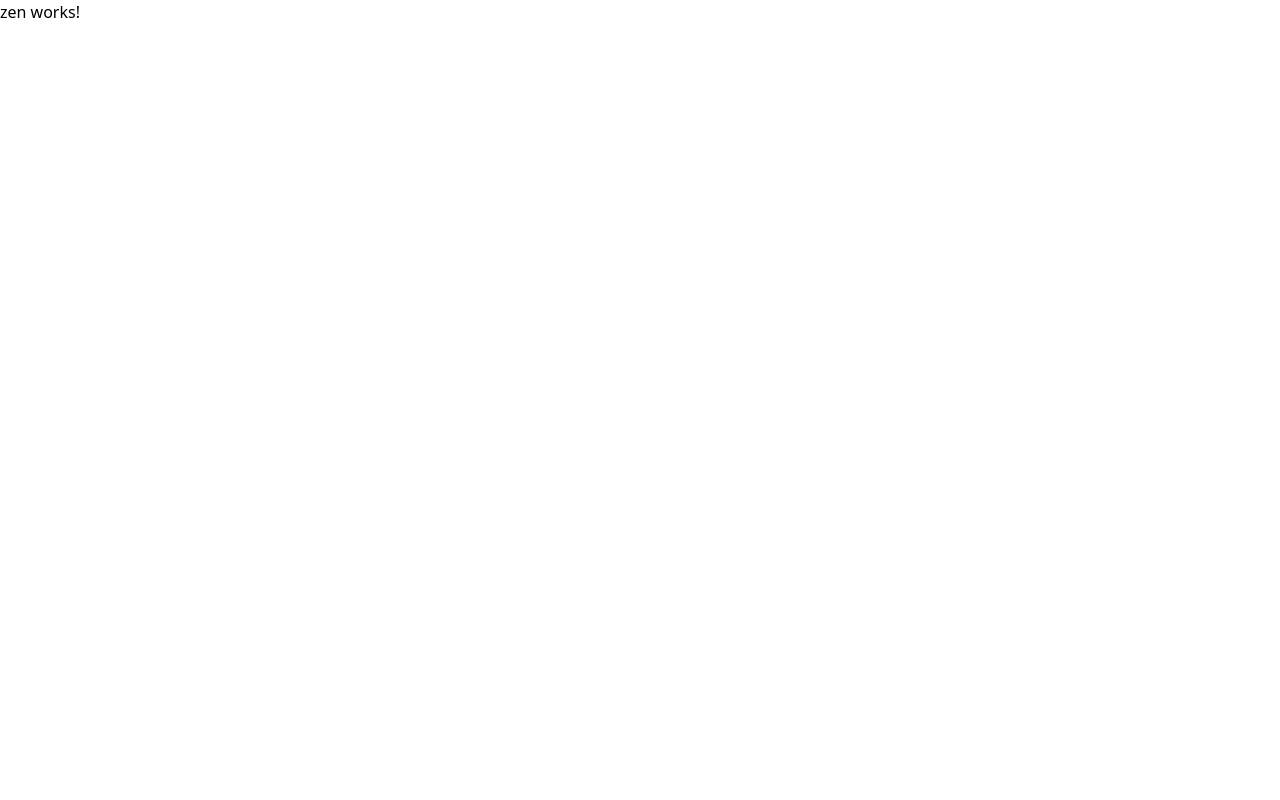
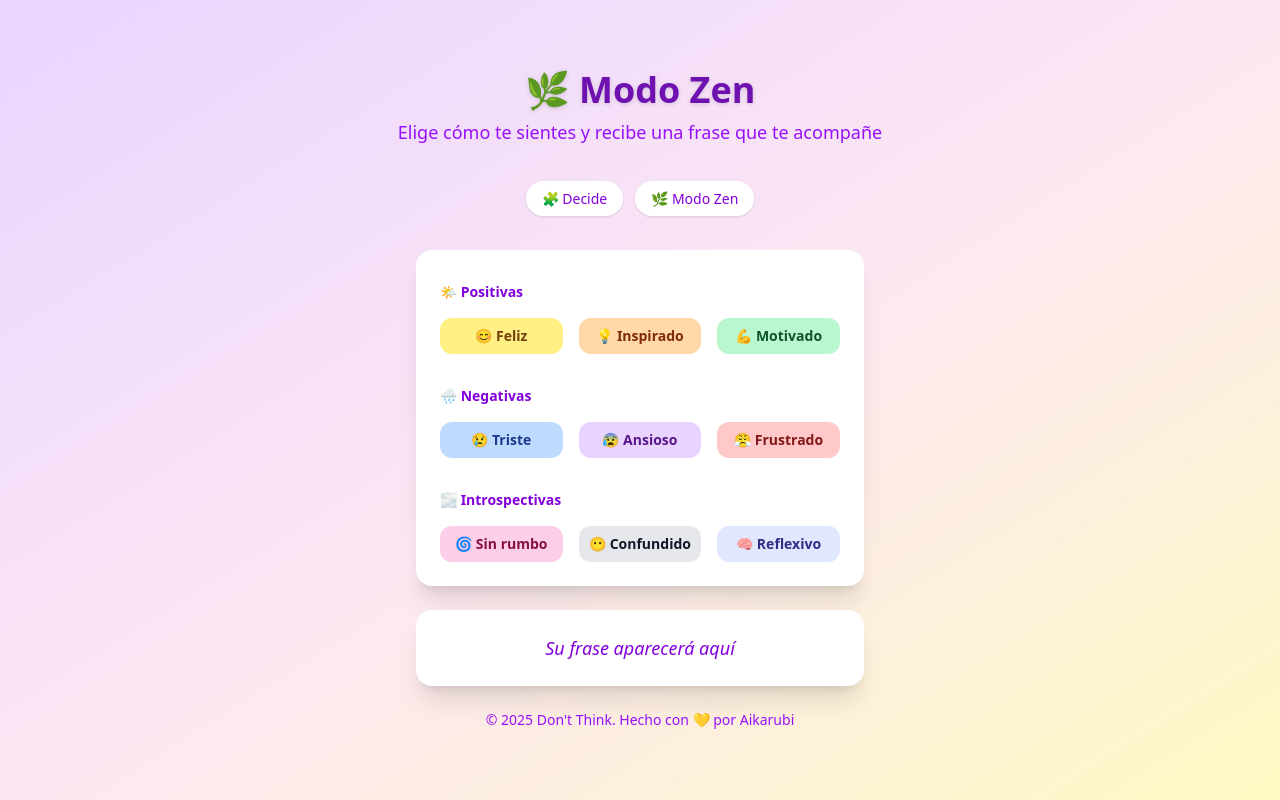
Before and after one commit to Aikarubi/dontThink, an Angular app in the folder dont-think/: page /zen in a window 1280 px wide. Built offline with nearby package versions, Linux system fonts and the light colour scheme.

Commit message:
añadiendo estructura y estilos a Zen View

```diff
--- a/dont-think/src/app/views/zen/zen.component.html
+++ b/dont-think/src/app/views/zen/zen.component.html
@@ -1 +1,63 @@
-<p>zen works!</p>
+<div id="container"
+    class="bg-gradient-to-br from-purple-200 via-pink-100 to-yellow-100 min-h-screen flex flex-col items-center justify-center px-4 py-10 font-sans">
+
+    <div id="title" class="text-center mb-10">
+        <h1 class="text-purple-800 text-4xl drop-shadow-sm font-bold">🌿 Modo Zen</h1>
+        <p class="text-purple-600 text-lg mt-2">Elige cómo te sientes y recibe una frase que te acompañe</p>
+    </div>
+
+    <app-navbar></app-navbar>
+
+    <main class="bg-white p-6 rounded-2xl shadow-xl w-full max-w-md text-center space-y-6">
+        <!-- Emociones organizadas -->
+        <section class="grid grid-cols-2 sm:grid-cols-3 gap-4 text-sm">
+            <!-- Positivas -->
+            <div class="col-span-3 text-left text-purple-700 font-bold mt-2">🌤️ Positivas</div>
+            <button onclick="mostrarFrase('feliz')"
+                class="bg-yellow-200 hover:bg-yellow-300 text-yellow-900 py-2 rounded-xl font-semibold transition">😊
+                Feliz</button>
+            <button onclick="mostrarFrase('inspirado')"
+                class="bg-orange-200 hover:bg-orange-300 text-orange-900 py-2 rounded-xl font-semibold transition">💡
+                Inspirado</button>
+
+            <button onclick="mostrarFrase('motivado')"
+                class="bg-green-200 hover:bg-green-300 text-green-900 py-2 rounded-xl font-semibold transition">💪
+                Motivado</button>
+
+            <!-- Negativas -->
+            <div class="col-span-3 text-left text-purple-700 font-bold mt-4">🌧️ Negativas</div>
+            <button onclick="mostrarFrase('triste')"
+                class="bg-blue-200 hover:bg-blue-300 text-blue-900 py-2 rounded-xl font-semibold transition">😢
+                Triste</button>
+            <button onclick="mostrarFrase('ansioso')"
+                class="bg-purple-200 hover:bg-purple-300 text-purple-900 py-2 rounded-xl font-semibold transition">😰
+                Ansioso</button>
+            <button onclick="mostrarFrase('frustrado')"
+                class="bg-red-200 hover:bg-red-300 text-red-900 py-2 rounded-xl font-semibold transition">😤
+                Frustrado</button>
+
+            <!-- Neutras o introspectivas -->
+            <div class="col-span-3 text-left text-purple-700 font-bold mt-4">🌫️ Introspectivas</div>
+            <button onclick="mostrarFrase('perdido')"
+                class="bg-pink-200 hover:bg-pink-300 text-pink-900 py-2 rounded-xl font-semibold transition">🌀 Sin
+                rumbo</button>
+            <button onclick="mostrarFrase('confundido')"
+                class="bg-gray-200 hover:bg-gray-300 text-gray-900 py-2 rounded-xl font-semibold transition">😶
+                Confundido</button>
+            <button onclick="mostrarFrase('reflexivo')"
+                class="bg-indigo-100 hover:bg-indigo-200 text-indigo-900 py-2 rounded-xl font-semibold transition">🧠
+                Reflexivo</button>
+
+        </section>
+
+
+    </main>
+
+    <!-- Resultado -->
+    <div id="frase"
+        class="mt-6 text-lg text-purple-700 italic min-h-[3rem] transition-opacity duration-300 ease-in-out bg-white p-6 rounded-2xl shadow-xl w-full max-w-md text-center space-y-6">{{frase}}
+    </div>
+
+
+    <app-footer></app-footer>
+</div>
--- a/dont-think/src/app/views/zen/zen.component.ts
+++ b/dont-think/src/app/views/zen/zen.component.ts
@@ -1,12 +1,15 @@
 import { Component } from '@angular/core';
+import { NavbarComponent } from '../../components/navbar/navbar.component';
+import { FooterComponent } from '../../components/footer/footer.component';
 
 @Component({
   selector: 'app-zen',
   standalone: true,
-  imports: [],
+  imports: [NavbarComponent, FooterComponent],
   templateUrl: './zen.component.html',
   styleUrl: './zen.component.css'
 })
 export class ZenComponent {
 
+  public frase = 'Su frase aparecerá aquí';
 }
```
